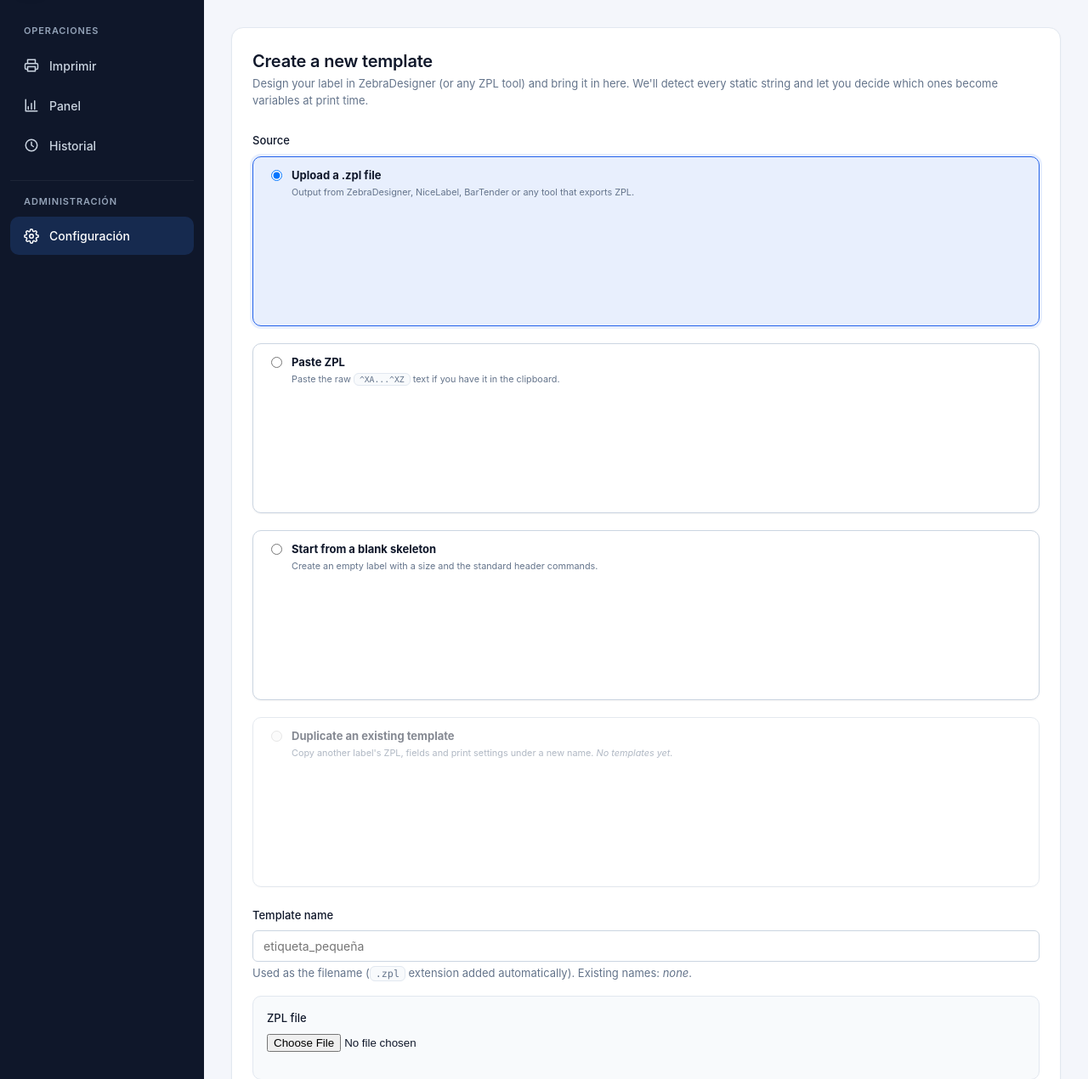
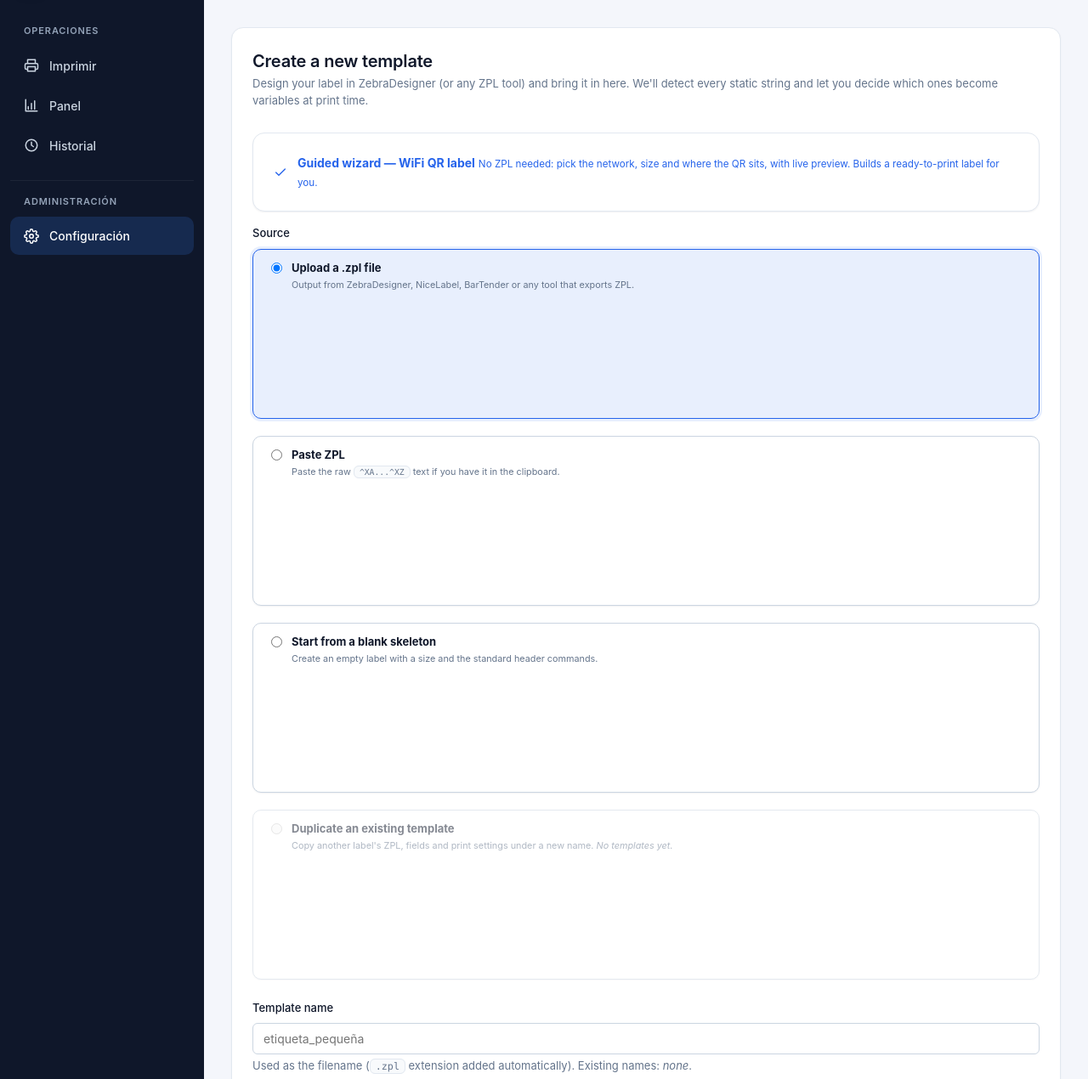
Before and after one commit to fcopuerto/doctor-zebra, a Flask app: page /templates/new in a window 1280 px wide. Shown: the part 60-1330 px from the top of the page at 85% size. Run offline with Flask 3, Linux system fonts and the light colour scheme; data that the repository does not hold is empty; some libraries are stand-ins or nearby versions.

Commit message:
feat: label wizard — WiFi QR builder with live preview
A guided builder for basic labels, starting with a WiFi QR label
(rebuilds the WIFI_QR concept dropped after 0.14.0, now as a wizard).

- zebra/recipes.py: pure ZPL generators. wifi_payload() applies the
  WiFi escaping (\ ; , : ") so phones parse the QR even with tricky
  passwords; wifi_qr_zpl() bakes label size, QR anchor+offset+mag+EC
  and an optional caption. The payload is baked (not a {token}) on
  purpose: zpl.render does not escape at print time, so a tokenised
  password would yield an unreadable QR. Unit-checked.
- zebra/routes/tmpl.py: GET/POST /templates/wizard (renders the two-pane
  wizard / bakes + saves as a normal template, no sidecar) and
  POST /api/wizard/preview (params → ZPL → Labelary PNG, returned
  inline so it never races static/preview.png). Adds a _float clamp
  helper next to _int.
- templates/template_wizard.html + static/label-wizard.js: two-column
  UI (controls | debounced live preview), 9-anchor grid + fine mm
  offsets + magnification + EC + caption. Deliberately separate file
  and #labelWizardForm id so it can't collide with the setup wizard's
  static/wizard.js / #wizardForm.
- templates/template_new.html: callout linking to the wizard.

Anchors + fine offset now; drag-on-preview left for a later PR per
the agreed scope.

Co-Authored-By: Claude Opus 4.7 (1M context) <noreply@anthropic.com>

```diff
--- a/templates/template_new.html
+++ b/templates/template_new.html
@@ -14,6 +14,16 @@
             </p>
         </div>
     </div>
+
+    <a href="{{ url_for('tmpl.wizard') }}" class="radio card"
+       style="display:flex;gap:12px;align-items:center;text-decoration:none;margin-bottom:16px;">
+        <svg class="icon" aria-hidden="true" style="flex:0 0 auto;"><use href="#i-check" /></svg>
+        <span>
+            <strong>Guided wizard — WiFi QR label</strong>
+            <small>No ZPL needed: pick the network, size and where the QR sits,
+                with live preview. Builds a ready-to-print label for you.</small>
+        </span>
+    </a>
 
     <form action="{{ url_for('tmpl.new') }}" method="post" enctype="multipart/form-data"
         class="printer-form" data-builder="new">
--- /dev/null
+++ b/zebra/recipes.py
@@ -0,0 +1,171 @@
+"""Label *recipes* — parametric ZPL generators for the label wizard.
+
+A recipe is a pure function: structured options in, a complete ``^XA…^XZ``
+ZPL string out. No I/O, no Flask — trivially unit-testable and reusable by
+both the live-preview endpoint and the "save as template" path.
+
+The first recipe is the **WiFi QR** label. The QR payload is *baked* (the
+WiFi-escaping is applied here, once) rather than left as a print-time
+``{token}``: ``zpl.render`` does not apply WiFi escaping, so a password
+containing ``; , : \\ "`` left as a token would produce a QR that phones
+cannot parse. For a courtesy WiFi label a valid QR matters more than
+print-time editability — re-run the wizard to change the network.
+"""
+
+from __future__ import annotations
+
+# 203 dpi printers (e.g. Zebra ZD420-203dpi): 8 dots per millimetre.
+DOTS_PER_MM = 8
+
+# QR positions. Keys are stable (used by the UI + form); values are the
+# (horizontal, vertical) intent used by the anchor maths below.
+ANCHORS = (
+    'top-left', 'top-center', 'top-right',
+    'mid-left', 'center', 'mid-right',
+    'bottom-left', 'bottom-center', 'bottom-right',
+)
+
+# QR error-correction levels, low→high. Higher = more robust but bigger.
+EC_LEVELS = ('L', 'M', 'Q', 'H')
+
+
+def _esc_wifi(value: str) -> str:
+    r"""Escape a value for a ``WIFI:`` QR payload.
+
+    Per the de-facto spec implemented by Android/iOS camera apps, the
+    characters ``\ ; , : "`` are backslash-escaped. Backslash first so we
+    don't double-escape the escapes we just added.
+    """
+    out = (value or '')
+    out = out.replace('\\', '\\\\')
+    for ch in (';', ',', ':', '"'):
+        out = out.replace(ch, '\\' + ch)
+    return out
+
+
+def wifi_payload(ssid: str, password: str, security: str,
+                 hidden: bool = False) -> str:
+    """Build the standard ``WIFI:`` QR payload string.
+
+    ``security``: ``WPA`` (covers WPA/WPA2/WPA3), ``WEP`` or ``nopass``
+    (open network). Open networks carry no password.
+    """
+    sec = (security or 'WPA').strip().upper()
+    if sec in ('', 'NONE', 'OPEN', 'NOPASS'):
+        sec = 'nopass'
+    elif sec not in ('WPA', 'WEP'):
+        sec = 'WPA'
+
+    parts = [f'T:{sec}', f'S:{_esc_wifi(ssid)}']
+    if sec != 'nopass':
+        parts.append(f'P:{_esc_wifi(password)}')
+    if hidden:
+        parts.append('H:true')
+    return 'WIFI:' + ';'.join(parts) + ';;'
+
+
+def _estimate_qr_side_dots(payload_len: int, ec: str, mag: int) -> int:
+    """Rough printed QR side in dots — only used to place the anchor.
+
+    We can't know the exact QR version without encoding, so estimate the
+    module count from payload length + EC level. The live preview is the
+    real source of truth; this just keeps the QR on-label as a sane
+    starting point before the user nudges the offsets.
+    """
+    # Heuristic module counts for typical WiFi payloads (~30–90 chars).
+    base = 25 + max(0, payload_len - 20) // 6 * 4   # ~25→~57 modules
+    ec_bump = {'L': 0, 'M': 4, 'Q': 8, 'H': 12}.get(ec, 4)
+    modules = min(85, base + ec_bump)
+    return modules * max(1, mag)
+
+
+def _anchor_xy(anchor: str, label_w: int, label_h: int,
+                qr_side: int, margin: int) -> tuple[int, int]:
+    """Top-left ``^FO`` coordinates for ``anchor`` within the label."""
+    free_w = max(0, label_w - qr_side)
+    free_h = max(0, label_h - qr_side)
+
+    if 'left' in anchor:
+        x = margin
+    elif 'right' in anchor:
+        x = max(margin, free_w - margin)
+    else:
+        x = free_w // 2
+
+    if anchor.startswith('top'):
+        y = margin
+    elif anchor.startswith('bottom'):
+        y = max(margin, free_h - margin)
+    else:
+        y = free_h // 2
+    return (x, y)
+
+
+def wifi_qr_zpl(
+    *,
+    ssid: str,
+    password: str = '',
+    security: str = 'WPA',
+    hidden: bool = False,
+    label_w_mm: float = 50.0,
+    label_h_mm: float = 50.0,
+    qr_anchor: str = 'center',
+    qr_offset_x_mm: float = 0.0,
+    qr_offset_y_mm: float = 0.0,
+    qr_magnification: int = 5,
+    qr_ec: str = 'M',
+    caption: str = '',
+    caption_below: bool = True,
+    caption_font: int = 28,
+) -> str:
+    """Generate a complete WiFi-QR label as ZPL.
+
+    Coordinates are computed for a 203 dpi printer. The anchor places the
+    QR; the millimetre offsets nudge it from there.
+    """
+    label_w = max(1, round(label_w_mm * DOTS_PER_MM))
+    label_h = max(1, round(label_h_mm * DOTS_PER_MM))
+    mag = min(10, max(1, int(qr_magnification or 5)))
+    ec = (qr_ec or 'M').strip().upper()
+    if ec not in EC_LEVELS:
+        ec = 'M'
+    anchor = qr_anchor if qr_anchor in ANCHORS else 'center'
+    margin = round(2 * DOTS_PER_MM)  # 2 mm safe margin
+
+    payload = wifi_payload(ssid, password, security, hidden)
+    qr_side = _estimate_qr_side_dots(len(payload), ec, mag)
+
+    x, y = _anchor_xy(anchor, label_w, label_h, qr_side, margin)
+    x += round(qr_offset_x_mm * DOTS_PER_MM)
+    y += round(qr_offset_y_mm * DOTS_PER_MM)
+    x = max(0, min(x, label_w - 1))
+    y = max(0, min(y, label_h - 1))
+
+    lines = [
+        '^XA',
+        f'^PW{label_w}',
+        f'^LL{label_h}',
+        '^CI28',                                  # UTF-8 (accented SSIDs)
+        f'^FO{x},{y}^BQN,2,{mag}^FD{ec}A,{payload}^FS',
+    ]
+
+    cap = (caption or '').strip()
+    if cap:
+        fh = max(12, int(caption_font or 28))
+        if caption_below:
+            cap_y = min(label_h - fh - margin, y + qr_side + round(2 * DOTS_PER_MM))
+        else:
+            cap_y = max(margin, y - fh - round(2 * DOTS_PER_MM))
+        cap_y = max(0, cap_y)
+        # ^FB centres the text across the full label width.
+        lines.append(
+            f'^FO0,{cap_y}^A0N,{fh},{fh}^FB{label_w},2,0,C^FD{_clean_caption(cap)}^FS'
+        )
+
+    lines.append('^XZ')
+    return '\n'.join(lines) + '\n'
+
+
+def _clean_caption(text: str) -> str:
+    """Strip ZPL control chars so caption text can't break the format."""
+    return (text or '').replace('^', '').replace('~', '').strip()
--- a/zebra/routes/tmpl.py
+++ b/zebra/routes/tmpl.py
@@ -23,11 +23,13 @@ import shutil
 from pathlib import Path
 
 from flask import (
-    Blueprint, current_app, flash, jsonify, redirect, render_template, request,
-    url_for,
+    Blueprint, Response, current_app, flash, jsonify, redirect,
+    render_template, request, url_for,
 )
 
 from zebra import datasources, fields as fields_mod
+from zebra import preview as preview_mod
+from zebra import recipes
 from zebra import zpl as zpl_mod
 from zebra import zpl_parser
 
@@ -122,6 +124,87 @@ def new():
         already_parameterised=zpl_parser.already_parameterised,
         existing_keys=existing_keys,
     )
+
+
+def _wizard_params(form) -> dict:
+    """Coerce + clamp wizard form fields into ``recipes.wifi_qr_zpl`` kwargs."""
+    truthy = ('1', 'true', 'on', 'yes')
+    return dict(
+        ssid=(form.get('ssid') or '').strip(),
+        password=(form.get('password') or ''),
+        security=(form.get('security') or 'WPA').strip(),
+        hidden=str(form.get('hidden') or '').lower() in truthy,
+        label_w_mm=_float(form.get('label_w_mm'), 50.0, 5.0, 200.0),
+        label_h_mm=_float(form.get('label_h_mm'), 50.0, 5.0, 200.0),
+        qr_anchor=(form.get('qr_anchor') or 'center').strip(),
+        qr_offset_x_mm=_float(form.get('qr_offset_x_mm'), 0.0, -100.0, 100.0),
+        qr_offset_y_mm=_float(form.get('qr_offset_y_mm'), 0.0, -100.0, 100.0),
+        qr_magnification=_int(form.get('qr_magnification'), 5, 1, 10),
+        qr_ec=(form.get('qr_ec') or 'M').strip(),
+        caption=(form.get('caption') or '').strip(),
+        caption_below=str(form.get('caption_below') or 'true').lower() not in (
+            '0', 'false', 'no', 'off'),
+        caption_font=_int(form.get('caption_font'), 28, 12, 120),
+    )
+
+
+@bp.route('/templates/wizard', methods=['GET', 'POST'])
+def wizard():
+    """Guided builder for basic labels (WiFi QR for now).
+
+    GET renders the two-pane wizard. POST bakes the ZPL and saves it as a
+    normal template (no sidecar — it's a static, always-valid label),
+    then lands on the print page like the rest of the new-template flow.
+    """
+    if request.method == 'GET':
+        return render_template(
+            'template_wizard.html',
+            anchors=recipes.ANCHORS,
+            ec_levels=recipes.EC_LEVELS,
+        )
+
+    params = _wizard_params(request.form)
+    if not params['ssid']:
+        flash('SSID is required', 'error')
+        return redirect(url_for('tmpl.wizard'))
+
+    name = (request.form.get('template_name') or '').strip()
+    if not name:
+        slug = re.sub(r'[^A-Za-z0-9_\- ]', '', params['ssid']).strip() or 'red'
+        name = f'WIFI_{slug}'[:60]
+
+    path = _template_path(name)
+    if path is None:
+        flash(f'Invalid template name: {name!r}', 'error')
+        return redirect(url_for('tmpl.wizard'))
+    if path.is_file():
+        flash(f'"{path.name}" already exists — pick another name.', 'error')
+        return redirect(url_for('tmpl.wizard'))
+
+    zpl_text = recipes.wifi_qr_zpl(**params)
+    path.parent.mkdir(parents=True, exist_ok=True)
+    path.write_text(zpl_text, encoding='utf-8', newline='\n')
+    fields_mod.remove_sidecar(path)   # static label → no variables
+    logging.info(f'Wizard created template {path.name} (wifi-qr)')
+    flash(f'Created {path.name}', 'success')
+    return redirect(url_for('labels.index'))
+
+
+@bp.route('/api/wizard/preview', methods=['POST'])
+def wizard_preview():
+    """Render the wizard's current ZPL to a PNG (live preview).
+
+    Returns the PNG bytes directly so the page blob-loads it without a
+    temp file — avoids racing the shared ``static/preview.png`` the
+    print form's auto-preview writes.
+    """
+    params = _wizard_params(request.form)
+    if not params['ssid']:
+        params['ssid'] = 'SSID'   # still show a layout before they type
+    png = preview_mod.zpl_to_png(recipes.wifi_qr_zpl(**params))
+    if not png:
+        return jsonify({'error': 'Preview service unavailable'}), 502
+    return Response(png, mimetype='image/png')
 
 
 @bp.route('/templates/<path:name>/fields')
@@ -392,6 +475,14 @@ def _int(raw, default: int, lo: int, hi: int) -> int:
     return max(lo, min(hi, value))
 
 
+def _float(raw, default: float, lo: float, hi: float) -> float:
+    try:
+        value = float(raw)
+    except (TypeError, ValueError):
+        return default
+    return max(lo, min(hi, value))
+
+
 def _existing_keys(template_name: str) -> list[str]:
     """Known field keys from the sidecar, for suggesting reuse."""
     base = (template_name or '').strip()
```
Also changed, not shown: static/label-wizard.js (added, +81 -0 lines), templates/template_wizard.html (added, +185 -0 lines).
